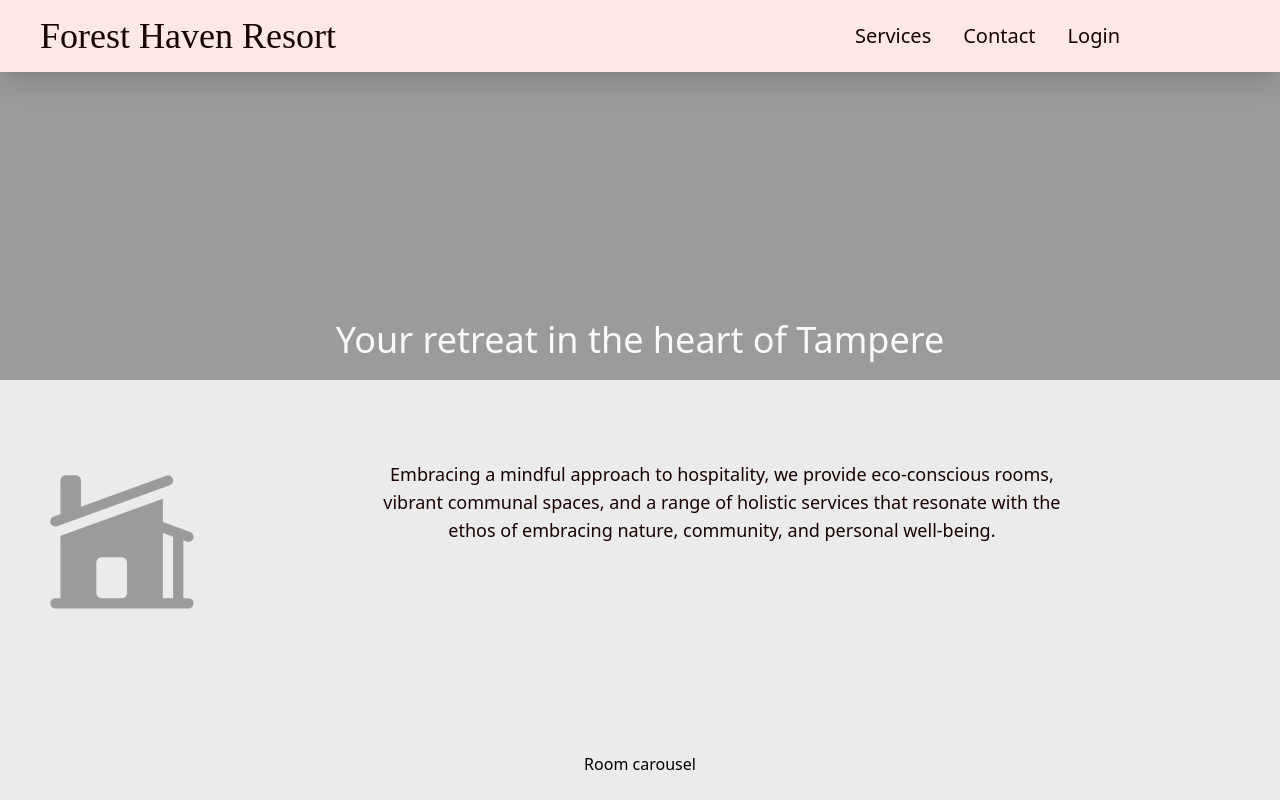
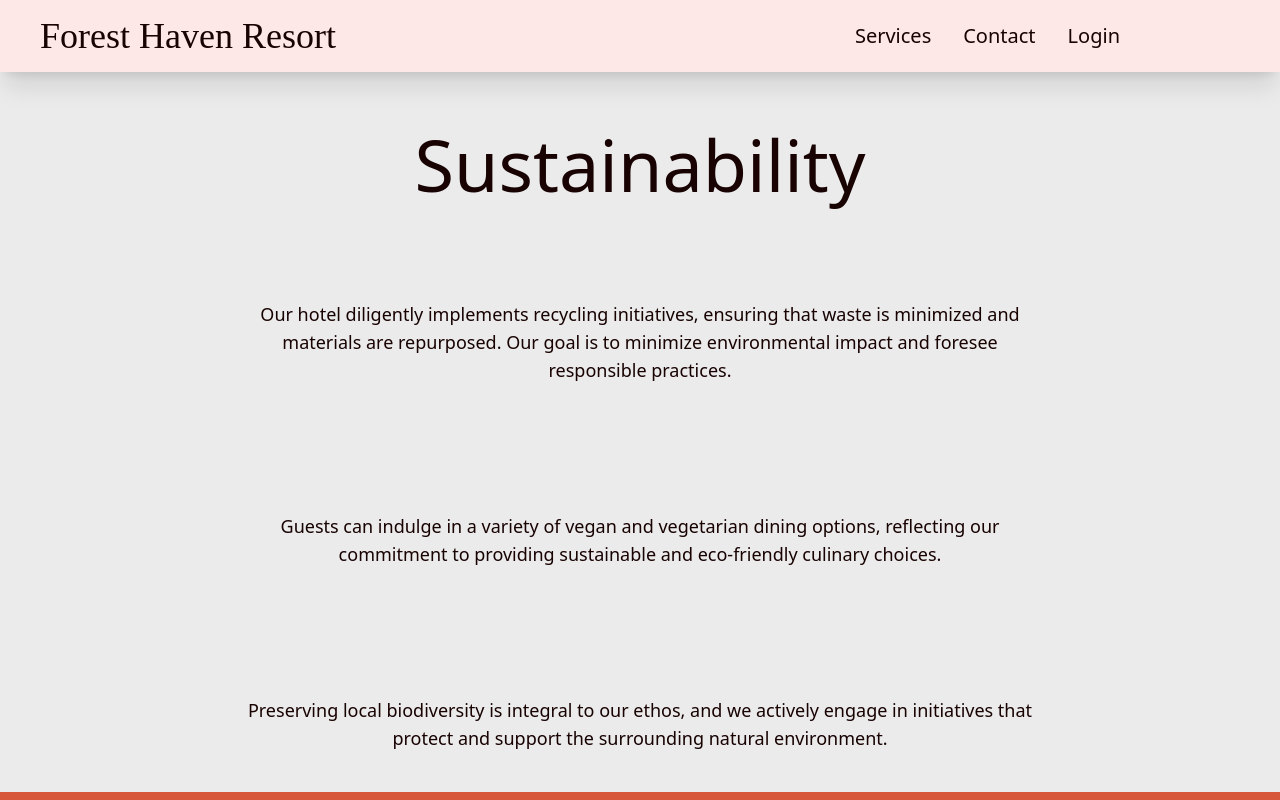
Before and after one commit to timosiu/Software-Project2023, a React (Vite) app in the folder frontend/: page /sustainabilitypage in a window 1280 px wide. Before the commit this address led to /. Shown: the top 800 px of the page. Built offline with nearby package versions, Linux system fonts and the light colour scheme; no server answers; a web font is replaced by a local one.

Commit message:
Add Sustainability page

```diff
--- a/frontend/src/App.jsx
+++ b/frontend/src/App.jsx
@@ -13,6 +13,7 @@ import Homepage from "./homepage/Homepage";
 import Loginpage from "./loginpage/Loginpage";
 import Contactpage from "./contactpage/Contactpage";
 import ServiceListpage from "./servicepage/ServiceListpage";
+import Sustainabilitypage from "./sustainabilitypage/Sustainabilitypage";
 import Profilepage from "./profilepage/Profilepage";
 import Navbar from "./navbar/Navbar";
 import Footer from "./footer/Footer";
@@ -83,6 +84,7 @@ function App() {
       <Route path="/loginpage" element={<Loginpage />} />
       <Route path="/contactpage" element={<Contactpage />} />
       <Route path="/servicepage" element={<ServiceListpage />} />
+      <Route path="/sustainabilitypage" element={<Sustainabilitypage />} />
       <Route path="/profile" element={<Profilepage />} />
       <Route path="*" element={<Navigate to="/" />} />
     </Routes>
--- /dev/null
+++ b/frontend/src/sustainabilitypage/Sustainabilitypage.jsx
@@ -0,0 +1,33 @@
+import { TextCardCenter } from "../components/TextCard";
+
+const Sustainabilitypage = () => {
+  return (
+    <div className="flex flex-col place-items-center bg-gradient-to-br bg-light-bg dark:bg-dark-bg">
+      <h1 className="text-5xl sm:text-7xl mt-32 text-light-text dark:text-dark-text text-center">
+        Sustainability
+      </h1>
+      <div className="grid grid-cols-3 gap-y-32 gap-x-10 mt-5 place-items-center w-full p-10 pt-20">
+        <TextCardCenter
+          title={""}
+          text={
+            "Our hotel diligently implements recycling initiatives, ensuring that waste is minimized and materials are repurposed. Our goal is to minimize environmental impact and foresee responsible practices."
+          }
+        />
+        <TextCardCenter
+          title={""}
+          text={
+            "Guests can indulge in a variety of vegan and vegetarian dining options, reflecting our commitment to providing sustainable and eco-friendly culinary choices."
+          }
+        />
+        <TextCardCenter
+          title={""}
+          text={
+            "Preserving local biodiversity is integral to our ethos, and we actively engage in initiatives that protect and support the surrounding natural environment."
+          }
+        />
+      </div>
+    </div>
+  );
+};
+
+export default Sustainabilitypage;
```
